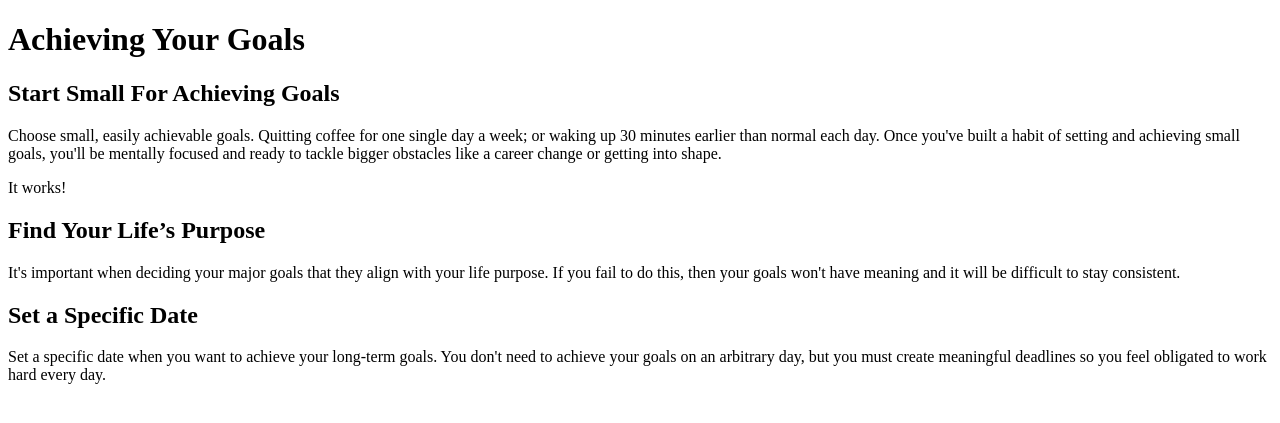
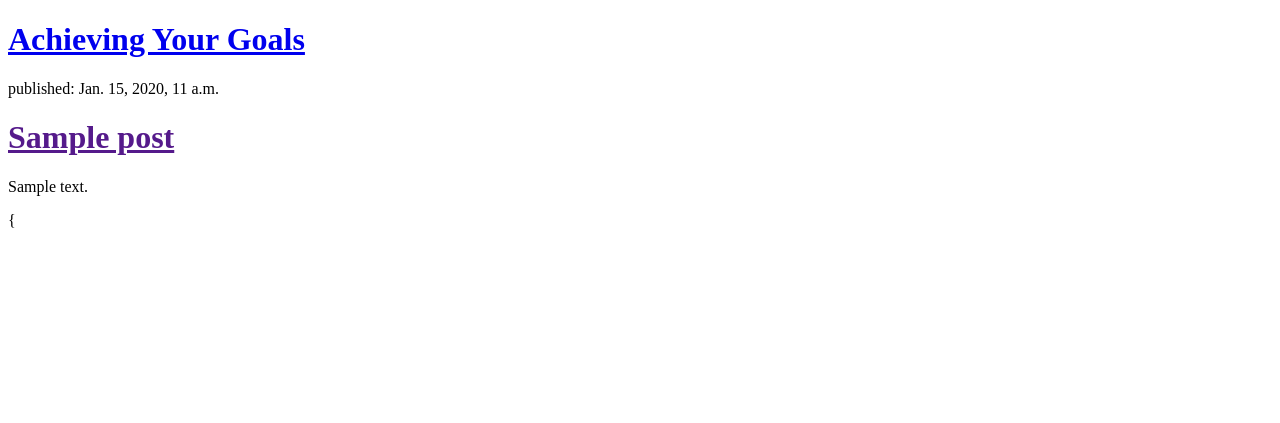
Before and after one commit to Snezhe4ka/my-blog, a Django app: page / in a window 1280 px wide. Shown: the top 423 px of the page. Run offline with Django 3.2, Linux system fonts and the light colour scheme; tables that the repository leaves empty hold one stand-in row (values such as "Sample post").

Commit message:
Modified templates to display posts from database.

```diff
--- a/blog/models.py
+++ b/blog/models.py
@@ -16,5 +16,3 @@ class Post(models.Model):
 
     def __str__(self):
         return self.title
-
-# Create your models here.
--- a/blog/templates/blog/post_list.html
+++ b/blog/templates/blog/post_list.html
@@ -5,25 +5,33 @@
         <title>Snizhana's blog</title>
     </head>
     <body>
-        <div>
-            <h1>Achieving Your Goals</h1>
-        </div>
+         <div>
+              <h1><a href="/">Achieving Your Goals</a></h1>
+         </div>
 
-        <div>
-            <h2>Start Small For Achieving Goals</h2>
-            <p>Choose small, easily achievable goals. Quitting coffee for one single day a week; or waking up 30 minutes earlier than normal each day. Once you've built a habit of setting and achieving small goals, you'll be mentally focused and ready to tackle bigger obstacles like a career change or getting into shape.</p>
-            <p>It works!</p>
-        </div>
+         {% for post in posts %}
+         <div>
+             <p>published: {{ post.published_date }}</p>
+             <h1><a href="">{{ post.title }}</a></h1>
+             <p>{{ post.text|linebreaksbr }}</p>
+         </div>
+{        {% endfor %}
 
-        <div>
-            <h2>Find Your Life’s Purpose</h2>
-            <p>It's important when deciding your major goals that they align with your life purpose. If you fail to do this, then your goals won't have meaning and it will be difficult to stay consistent.</p>
-        </div>
+<!--        <div>-->
+<!--            <h2>Start Small For Achieving Goals</h2>-->
+<!--            <p>Choose small, easily achievable goals. Quitting coffee for one single day a week; or waking up 30 minutes earlier than normal each day. Once you've built a habit of setting and achieving small goals, you'll be mentally focused and ready to tackle bigger obstacles like a career change or getting into shape.</p>-->
+<!--            <p>It works!</p>-->
+<!--        </div>-->
 
-        <div>
-            <h2>Set a Specific Date</h2>
-            <p>Set a specific date when you want to achieve your long-term goals. You don't need to achieve your goals on an arbitrary day, but you must create meaningful deadlines so you feel obligated to work hard every day.</p>
-        </div>
+<!--        <div>-->
+<!--            <h2>Find Your Life’s Purpose</h2>-->
+<!--            <p>It's important when deciding your major goals that they align with your life purpose. If you fail to do this, then your goals won't have meaning and it will be difficult to stay consistent.</p>-->
+<!--        </div>-->
+
+<!--        <div>-->
+<!--            <h2>Set a Specific Date</h2>-->
+<!--            <p>Set a specific date when you want to achieve your long-term goals. You don't need to achieve your goals on an arbitrary day, but you must create meaningful deadlines so you feel obligated to work hard every day.</p>-->
+<!--        </div>-->
 
     </body>
 </html>
--- a/blog/views.py
+++ b/blog/views.py
@@ -1,7 +1,9 @@
 from django.shortcuts import render
-
+from django.utils import timezone
+from .models import Post
 
 def post_list(request):
-    return render(request, 'blog/post_list.html', {})
+    posts = Post.objects.filter(published_date__lte=timezone.now()).order_by('published_date')
+    return render(request, 'blog/post_list.html', {'posts': posts})
 
 # Create your views here.
```
